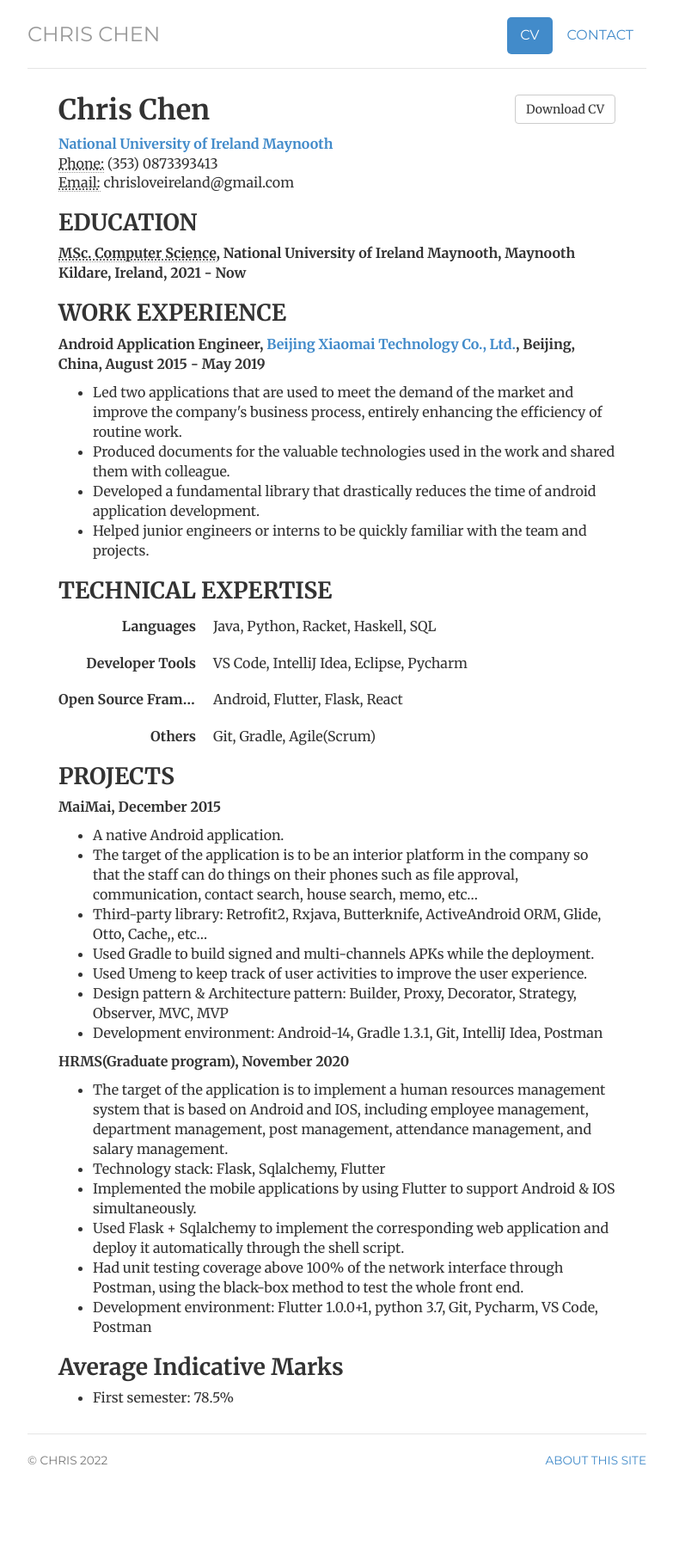
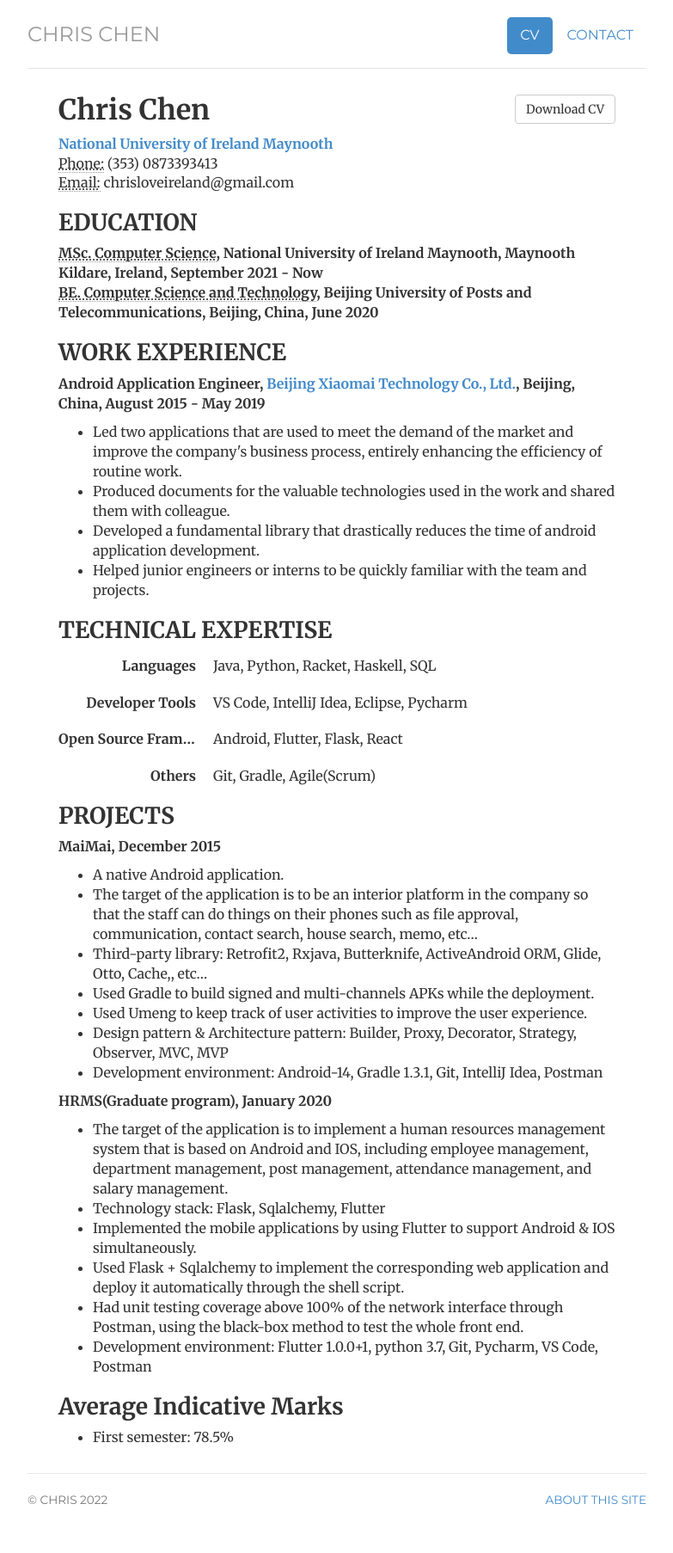
Before and after one commit to freestyletime/freestyletime.github.io, a Jekyll site: the page built from cv/index.html, in a window 1280 px wide. Shown: the whole page at 86% size, without its empty margins (248-1031 px from the left). Built offline with Jekyll 4.4.1, drawn with Linux system fonts in a browser that asks for light colours; before the commit the page ends 1760 px from its top, so only the background shows below that.

Commit message:
cv modification

```diff
--- a/cv/index.html
+++ b/cv/index.html
@@ -24,7 +24,8 @@ description: Chris Chen is a postgraduate student majoring in computer science.
 				 -->
 				<h2>EDUCATION</h2>
 				<p>
-					<strong><abbr title="Masters of Science">MSc. Computer Science</abbr>, National University of Ireland Maynooth, Maynooth Kildare, Ireland, 2021 - Now</strong><br>
+					<strong><abbr title="Masters of Science">MSc. Computer Science</abbr>, National University of Ireland Maynooth, Maynooth Kildare, Ireland, September 2021 - Now</strong><br>
+					<strong><abbr title="Bachelors of Engineering">BE. Computer Science and Technology</abbr>, Beijing University of Posts and Telecommunications, Beijing, China, June 2020</strong><br>
 				</p>
 
 				<h2>WORK EXPERIENCE</h2>
@@ -66,7 +67,7 @@ description: Chris Chen is a postgraduate student majoring in computer science.
 					<li>Development environment: Android-14, Gradle 1.3.1, Git, IntelliJ Idea, Postman</li>
 				</ul>
 
-				<p><strong>HRMS(Graduate program), November 2020</strong></p>
+				<p><strong>HRMS(Graduate program), January 2020</strong></p>
 				<ul>
 					<li>The target of the application is to implement a human resources management system that is based on Android and IOS, including employee management, department management, post management, attendance management, and salary management.</li>
 					<li>Technology stack: Flask, Sqlalchemy, Flutter</li>
```
Also changed, not shown: 1 other file.
